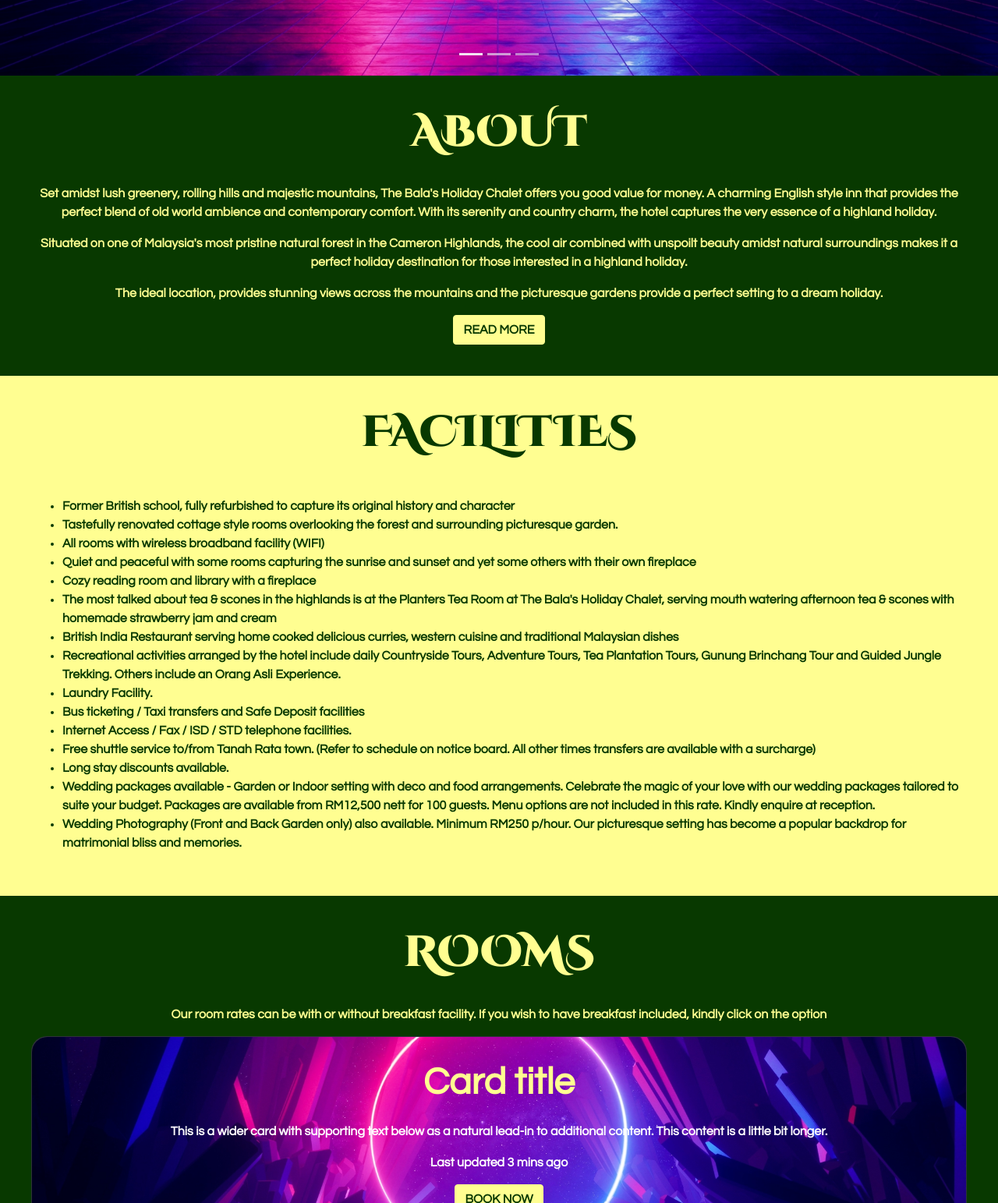
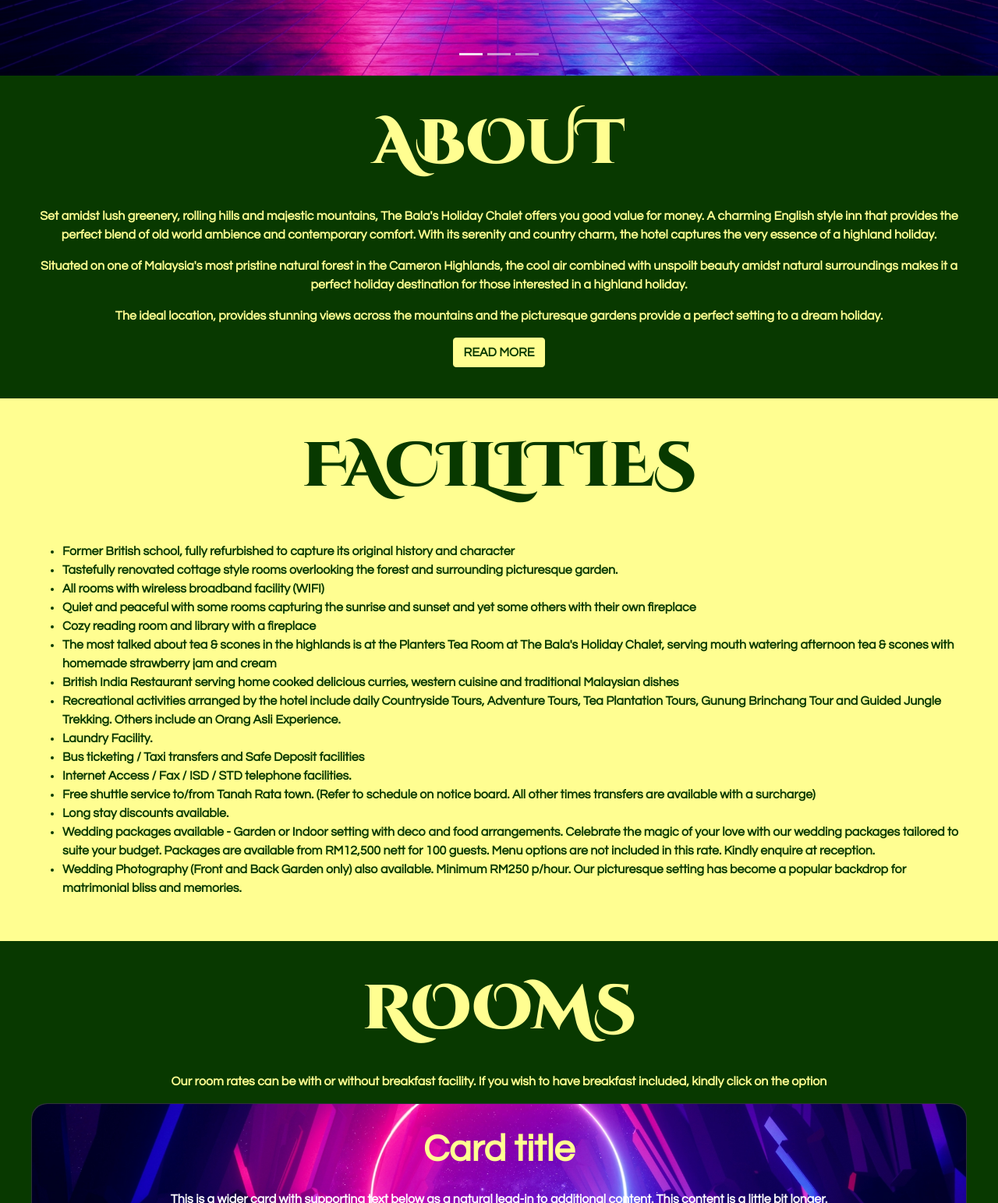
Before and after one commit to lavan96/bala, a plain HTML site: page index.html in a window 1280 px wide. Shown: the part 700-2243 px from the top of the page at 78% size. Drawn offline with nearby package versions, Linux system fonts and the light colour scheme.

Commit message:
Add files via upload

```diff
--- a/index.html
+++ b/index.html
@@ -94,8 +94,14 @@
 
       @media screen and (max-width: 700px) {
       h1 {
-        font-size:20px;
+        font-size:50px;
        }
+      }
+
+      @media screen and (min-width: 1000px) {
+        h1{
+          font-size: 80px;
+        }
       }
 
     </style>
@@ -168,7 +174,7 @@
 
 </div>
       <div class="header">
-        <h1 class="display-4"><b>About</b></h1><br>
+        <h1><b>About</b></h1><br>
         <div>
         <p>Set amidst lush greenery, rolling hills and majestic mountains, The Bala's Holiday Chalet offers you good value for money. A charming English style inn that provides the perfect blend of old world ambience and contemporary comfort. With its serenity and country charm, the hotel captures the very essence of a highland holiday.</p>
 
@@ -182,7 +188,7 @@
 
 
       <div class="headeralt">
-        <h1 class="display-4"><b>Facilities</b></h1><br>
+        <h1><b>Facilities</b></h1><br>
         <div>
         <p><ul>
           <li>Former British school, fully refurbished to capture its original history and character</li>
@@ -206,7 +212,7 @@
 
       </div>
       <div class="header">
-        <h1 class="display-4"><b>Rooms</b></h1><br>
+        <h1><b>Rooms</b></h1><br>
         <div>
         <p>Our room rates can be with or without breakfast facility. If you wish to have breakfast included, kindly click on the option</p>
 
```
